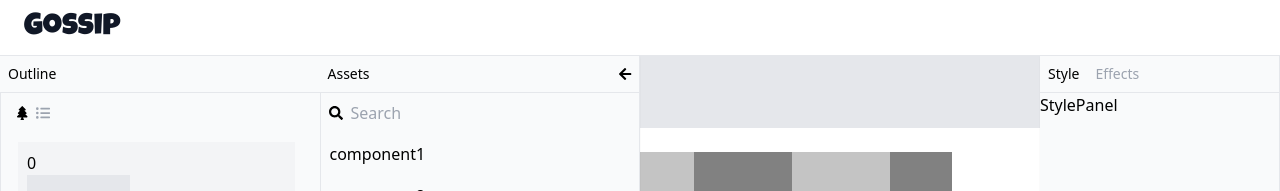
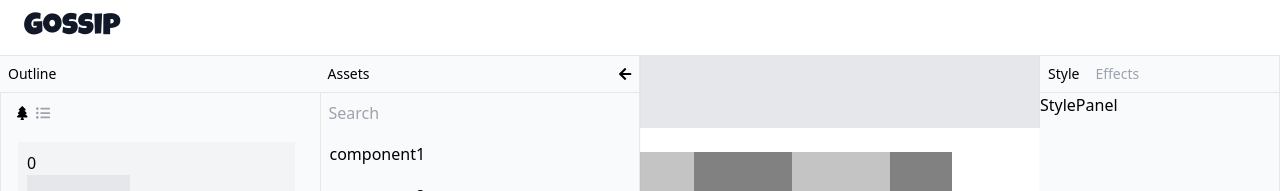
Before and after one commit to gossip-ink/gossip, a React app: page /editor in a window 1280 px wide. Both pictures are taken after a click on the icon 304 px from the left and 74 px from the top of the page. Shown: the top 191 px of the page. Built offline with nearby package versions, Linux system fonts and the light colour scheme.

Commit message:
fix(popover): update location when target change dimensions

```diff
--- a/src/components/Popover.tsx
+++ b/src/components/Popover.tsx
@@ -62,6 +62,10 @@ const Popover: React.FC<PopoverProps> = ({
     window.addEventListener("click", onclick);
     return () => window.removeEventListener("click", onclick);
   });
+
+  useEffect(() => {
+    setPoint(calculatePoint());
+  }, [rect.clientLeft, rect.clientTop, rect.clientWidth, rect.clientHeight]);
 
   function shouldShowWhen(action: TriggerAction) {
     if (visible !== undefined) return false;
--- a/src/pages/editor/panels/AssetsPanel.tsx
+++ b/src/pages/editor/panels/AssetsPanel.tsx
@@ -53,9 +53,8 @@ const AssetsPanel: React.FC<AssetsPanelProps> = (props) => {
     <Container className="w-full">
       <Popover triggerAction="click" content={<div>hello popover</div>} full>
         <Search className="p-2">
-          <Icon icon="search" />
           <input
-            className="bg-transparent ml-2 placeholder-gray-400 w-full"
+            className="bg-transparent placeholder-gray-400 w-full"
             placeholder="Search"
           ></input>
         </Search>
```
